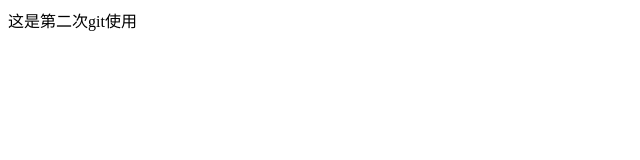
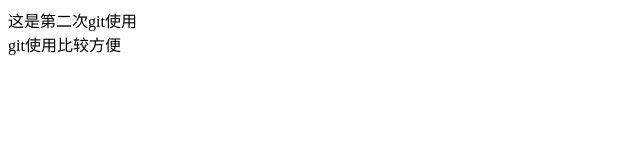
Before and after one commit to leixiangxaingaa/lxx001, a plain HTML site: page index.html in a window 1280 px wide. Shown: the whole page, without its empty margins (0-640 px from the left). Drawn offline with Linux system fonts and the light colour scheme.

Commit message:
更新了index
index内容发生了变化

```diff
--- a/index.html
+++ b/index.html
@@ -6,5 +6,6 @@
 	</head>
 	<body>
 		这是第二次git使用
+		<div>git使用比较方便</div>
 	</body>
 </html>
```
